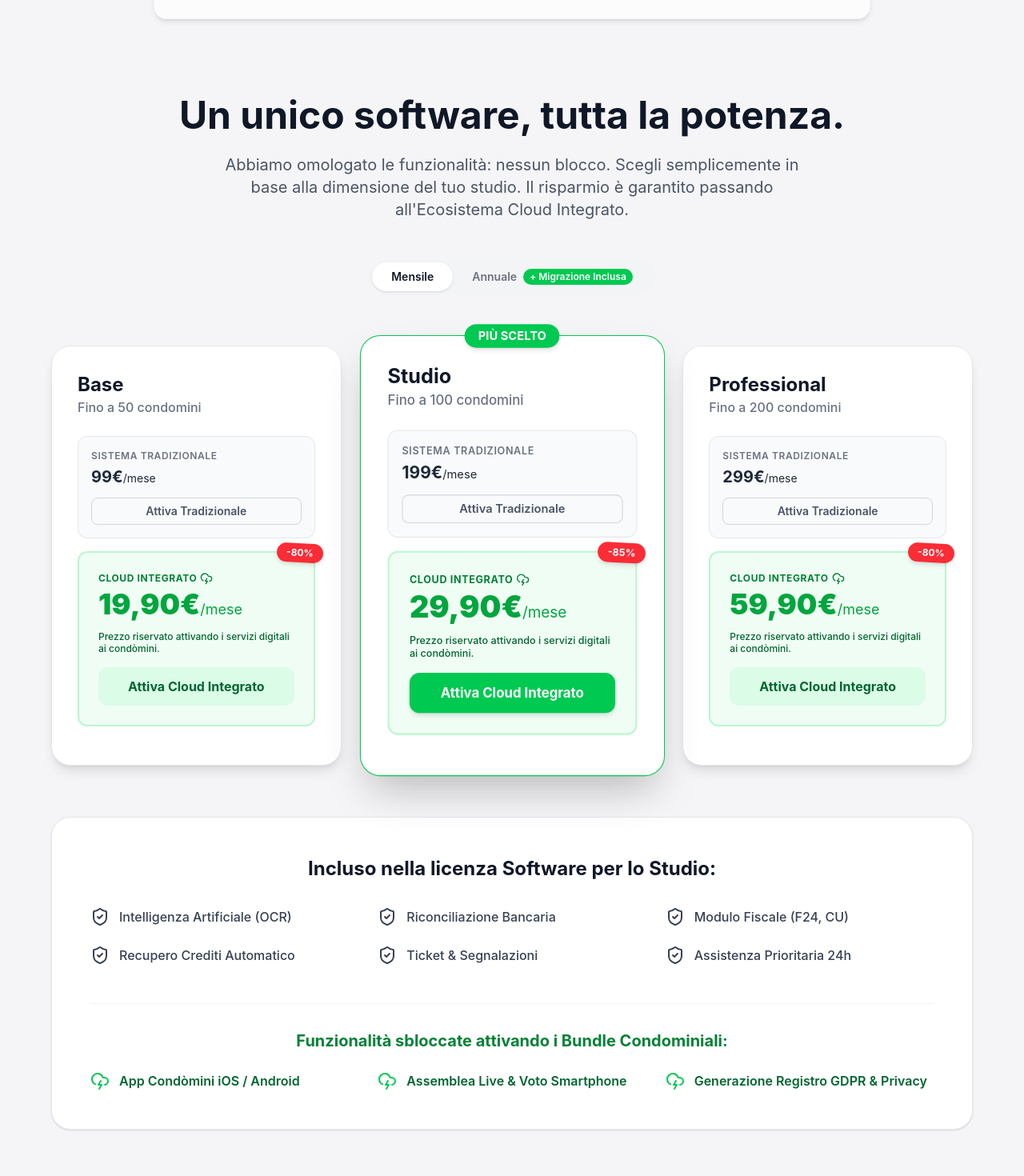
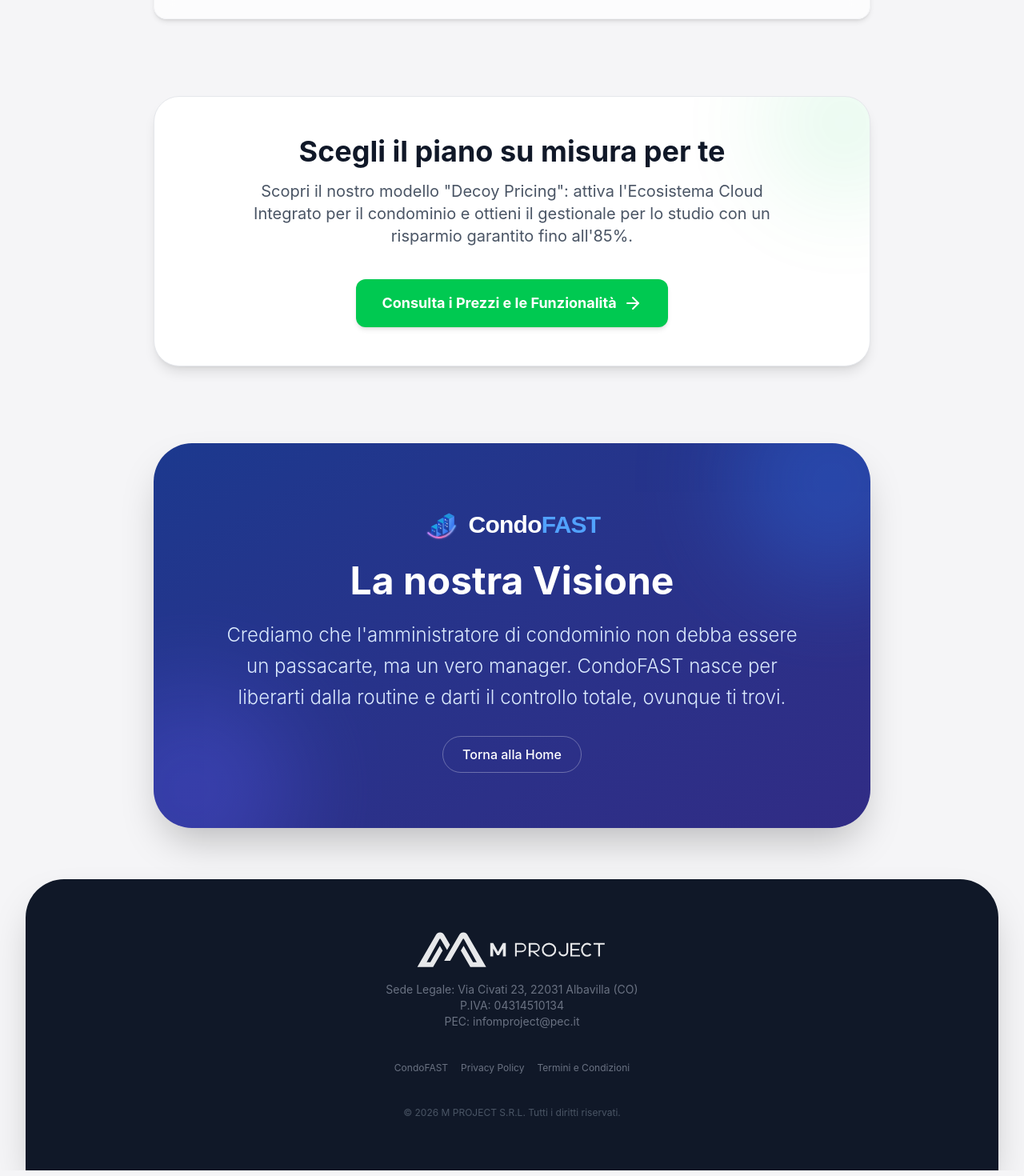
Before and after one commit to GabrieleMproject/M-PROJECT-WEBSITE, a React (Vite) app: page /condofast in a window 1280 px wide. Shown: the part 2180-3650 px from the top of the page at 80% size. Built offline with nearby package versions, Linux system fonts and the light colour scheme; no server answers; what react-google-recaptcha-v3 would draw is missing.

Commit message:
Update CondoFast.jsx

```diff
--- a/src/pages/CondoFast.jsx
+++ b/src/pages/CondoFast.jsx
@@ -1,10 +1,9 @@
-import React, { useState } from 'react';
+import React from 'react';
 import { Building2, CloudLightning, ShieldCheck, Cpu, ArrowRight } from 'lucide-react';
 import { Link } from 'react-router-dom';
 import CondoFastLogo from '../components/CondoFastLogo';
 
 export default function CondoFast() {
-  const [billingMode, setBillingMode] = useState('monthly');
 
   const features = [
     {
@@ -94,120 +93,20 @@
       </div>
 
 
-      {/* Nuovo blocco Prezzi */}
-      <div id="pricing" className="max-w-6xl mx-auto mb-24 scroll-mt-28">
-        <div className="text-center mb-12">
-          <h2 className="text-3xl md:text-5xl font-bold text-gray-900 mb-6">Un unico software, tutta la potenza.</h2>
-          <p className="text-xl text-gray-600 max-w-3xl mx-auto">
-            Abbiamo omologato le funzionalità: nessun blocco. Scegli semplicemente in base alla dimensione del tuo studio.
-            Il risparmio è garantito passando all'Ecosistema Cloud Integrato.
+      {/* Blocco Prezzi (Rimando a CondoFast.it) */}
+      <div id="pricing" className="max-w-4xl mx-auto mb-24 scroll-mt-28">
+        <div className="bg-white border border-gray-200 rounded-[2rem] p-12 text-center shadow-lg relative overflow-hidden">
+          <div className="absolute top-0 right-0 -mr-16 -mt-16 w-48 h-48 bg-green-500 rounded-full blur-3xl opacity-10"></div>
+          <h2 className="text-3xl md:text-4xl font-bold text-gray-900 mb-4 relative z-10">Scegli il piano su misura per te</h2>
+          <p className="text-xl text-gray-600 mb-10 max-w-2xl mx-auto relative z-10">
+            Scopri il nostro modello "Decoy Pricing": attiva l'Ecosistema Cloud Integrato per il condominio e ottieni il gestionale per lo studio con un risparmio garantito fino all'85%.
           </p>
-        </div>
-
-        {/* Toggle Mensile/Annuale */}
-        <div className="text-center mb-12">
-          <div className="inline-flex items-center p-1 bg-gray-100 rounded-full mb-4">
-            <button
-              onClick={() => setBillingMode('monthly')}
-              className={`px-6 py-2 rounded-full text-sm font-semibold transition-all ${
-                billingMode === 'monthly'
-                  ? 'bg-white text-gray-900 shadow-sm'
-                  : 'text-gray-500 hover:text-gray-700'
-              }`}
-            >
-              Mensile
-            </button>
-            <button
-              onClick={() => setBillingMode('annual')}
-              className={`px-6 py-2 rounded-full text-sm font-semibold transition-all flex items-center ${
-                billingMode === 'annual'
-                  ? 'bg-white text-gray-900 shadow-sm'
-                  : 'text-gray-500 hover:text-gray-700'
-              }`}
-            >
-              Annuale <span className="ml-2 bg-green-500 text-white text-xs px-2 py-0.5 rounded-full">+ Migrazione Inclusa</span>
-            </button>
-          </div>
-        </div>
-
-        <div className="grid lg:grid-cols-3 gap-8">
-          {[
-            { name: 'Base', limit: 'Fino a 50 condomini', tradM: '99', tradA: '1.188', cloudM: '19,90', cloudA: '238,80', pop: false, discount: '-80%' },
-            { name: 'Studio', limit: 'Fino a 100 condomini', tradM: '199', tradA: '2.388', cloudM: '29,90', cloudA: '358,80', pop: true, discount: '-85%' },
-            { name: 'Professional', limit: 'Fino a 200 condomini', tradM: '299', tradA: '3.588', cloudM: '59,90', cloudA: '718,80', pop: false, discount: '-80%' }
-          ].map((plan, i) => (
-            <div key={i} className={`relative bg-white rounded-3xl p-8 border ${plan.pop ? 'border-green-500 shadow-2xl scale-105 z-10' : 'border-gray-200 shadow-lg'} flex flex-col`}>
-              {plan.pop && <div className="absolute top-0 left-1/2 -translate-x-1/2 -translate-y-1/2 bg-green-500 text-white px-4 py-1 rounded-full text-sm font-bold shadow-md">PIÙ SCELTO</div>}
-              <h3 className="text-2xl font-bold text-gray-900">{plan.name}</h3>
-              <p className="text-gray-500 font-medium mb-6">{plan.limit}</p>
-
-              {/* Sistema Tradizionale */}
-              <div className="mb-4 p-4 rounded-xl bg-gray-50 border border-gray-200 flex flex-col items-start">
-                <div className="text-xs text-gray-500 font-semibold mb-1 uppercase tracking-wider">Sistema Tradizionale</div>
-                <div className="text-gray-800 text-xl font-bold mb-3">
-                  {billingMode === 'annual' ? plan.tradA : plan.tradM}€<span className="text-sm font-normal">/{billingMode === 'annual' ? 'anno' : 'mese'}</span>
-                </div>
-                <a href="https://condofast.it/app/register?type=trad" className="text-sm font-semibold text-gray-600 border border-gray-300 px-4 py-1.5 rounded-lg hover:bg-gray-100 transition-colors w-full text-center">
-                  Attiva Tradizionale
-                </a>
-              </div>
-
-              {/* Cloud Integrato */}
-              <div className="mb-4 p-6 rounded-xl bg-green-50 border-2 border-green-200 relative flex flex-col flex-grow">
-                <div className="absolute -top-3 -right-3 bg-red-500 text-white text-xs font-bold px-3 py-1 rounded-full shadow-md transform rotate-3">
-                  {plan.discount}
-                </div>
-                <div className="text-xs text-green-700 font-bold mb-1 uppercase tracking-wider flex items-center gap-1">
-                  Cloud Integrato <CloudLightning className="w-4 h-4" />
-                </div>
-                <div className="text-green-600 text-4xl font-black mb-3">
-                  {billingMode === 'annual' ? plan.cloudA : plan.cloudM}€<span className="text-lg font-normal">/{billingMode === 'annual' ? 'anno' : 'mese'}</span>
-                </div>
-                <div className="text-xs text-green-800 font-medium leading-tight mb-4 flex-grow">
-                  Prezzo riservato attivando i servizi digitali ai condòmini.
-                </div>
-                <a href="https://condofast.it/app/register?type=cloud" className={`w-full text-center py-3 rounded-xl font-bold transition-all ${plan.pop ? 'bg-green-500 text-white hover:bg-green-600 shadow-md' : 'bg-green-100 text-green-800 hover:bg-green-200'}`}>
-                  Attiva Cloud Integrato
-                </a>
-              </div>
-            </div>
-          ))}
-        </div>
-
-        {/* Feature List */}
-        <div className="mt-16 bg-white border border-gray-200 rounded-3xl p-8 md:p-12 shadow-sm">
-          <h3 className="text-2xl font-bold text-gray-900 mb-8 text-center">Incluso nella licenza Software per lo Studio:</h3>
-          <div className="grid md:grid-cols-2 lg:grid-cols-3 gap-6 mb-12">
-            {[
-              "Intelligenza Artificiale (OCR)",
-              "Riconciliazione Bancaria",
-              "Modulo Fiscale (F24, CU)",
-              "Recupero Crediti Automatico",
-              "Ticket & Segnalazioni",
-              "Assistenza Prioritaria 24h"
-            ].map((feat, i) => (
-              <div key={i} className="flex items-center gap-3">
-                <ShieldCheck className="text-gray-700 w-6 h-6 flex-shrink-0" />
-                <span className="text-gray-700 font-medium">{feat}</span>
-              </div>
-            ))}
-          </div>
-
-          <h3 className="text-xl font-bold text-green-700 mb-6 text-center border-t border-gray-100 pt-8">Funzionalità sbloccate attivando i Bundle Condominiali:</h3>
-          <div className="grid md:grid-cols-2 lg:grid-cols-3 gap-6">
-            {[
-              "App Condòmini iOS / Android",
-              "Assemblea Live & Voto Smartphone",
-              "Generazione Registro GDPR & Privacy"
-            ].map((feat, i) => (
-              <div key={i} className="flex items-center gap-3">
-                <CloudLightning className="text-green-500 w-6 h-6 flex-shrink-0" />
-                <span className="text-green-800 font-semibold">{feat}</span>
-              </div>
-            ))}
-          </div>
+          <a href="https://condofast.it/pricing.html" target="_blank" rel="noopener noreferrer" className="inline-flex items-center justify-center bg-green-500 text-white hover:bg-green-600 font-bold text-lg px-8 py-4 rounded-xl transition-all shadow-md hover:shadow-xl relative z-10">
+            Consulta i Prezzi e le Funzionalità <ArrowRight className="ml-2 w-6 h-6" />
+          </a>
         </div>
       </div>
+
       {/* Vision Section */}
 
       <div className="max-w-4xl mx-auto text-center bg-gradient-to-br from-blue-900 to-indigo-900 rounded-[3rem] p-12 md:p-20 text-white shadow-2xl relative overflow-hidden">
```
